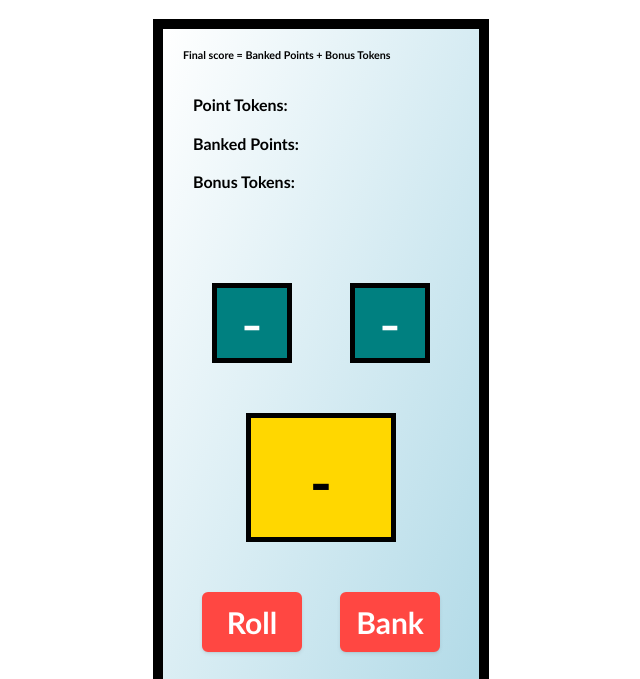
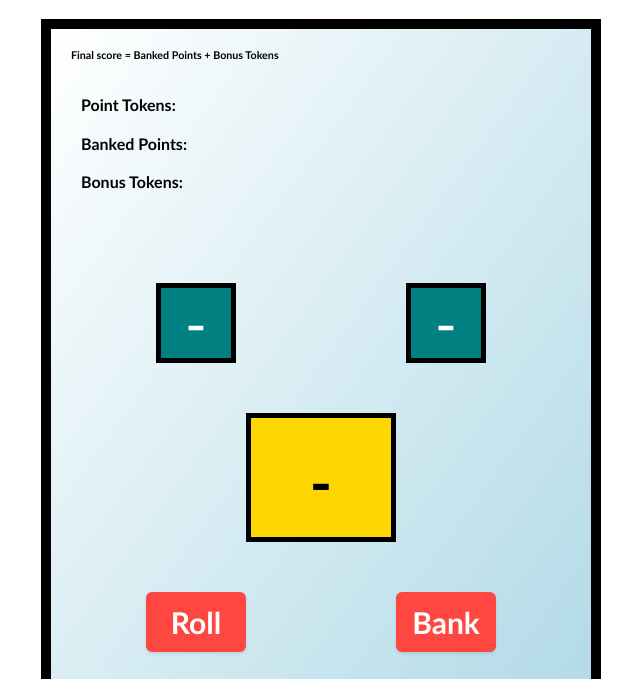
Before and after one commit to joeklein9/lucky-seven-game2, a plain HTML site: page index.html in a window 1280 px wide. Shown: the part 61-740 px from the top of the page, without its empty margins (319-959 px from the left). Drawn offline with nearby package versions, Linux system fonts and the light colour scheme.

Commit message:
Update index.css

```diff
--- a/index.css
+++ b/index.css
@@ -8,11 +8,13 @@ html, body {
 
 .container {
 
+    max-width:500px;
+    margin-left:360px;
+    margin-right:100px;
     border:10px solid black;
     padding:20px;
     background-image: linear-gradient(to bottom right, white, lightblue);
-    display: table;
-  margin: 0 auto;
+
 }
 
 h1 {
```
